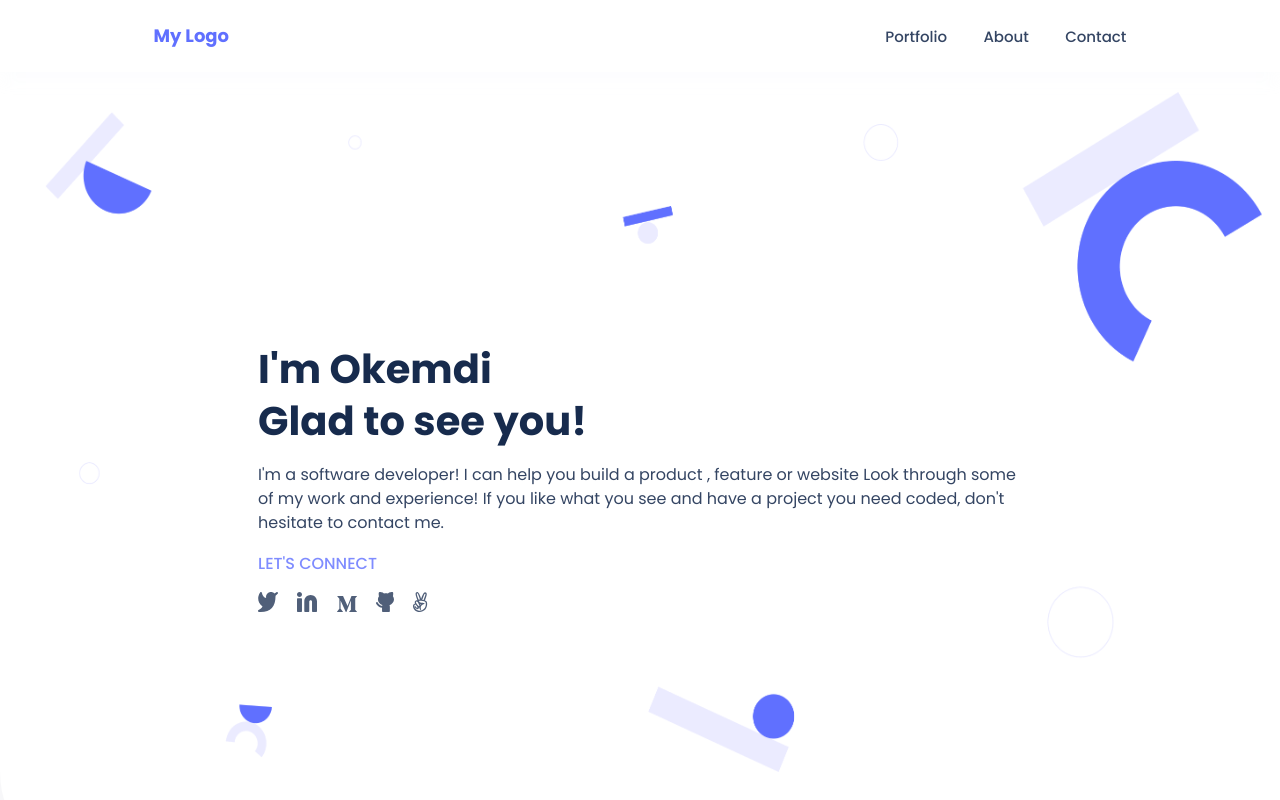
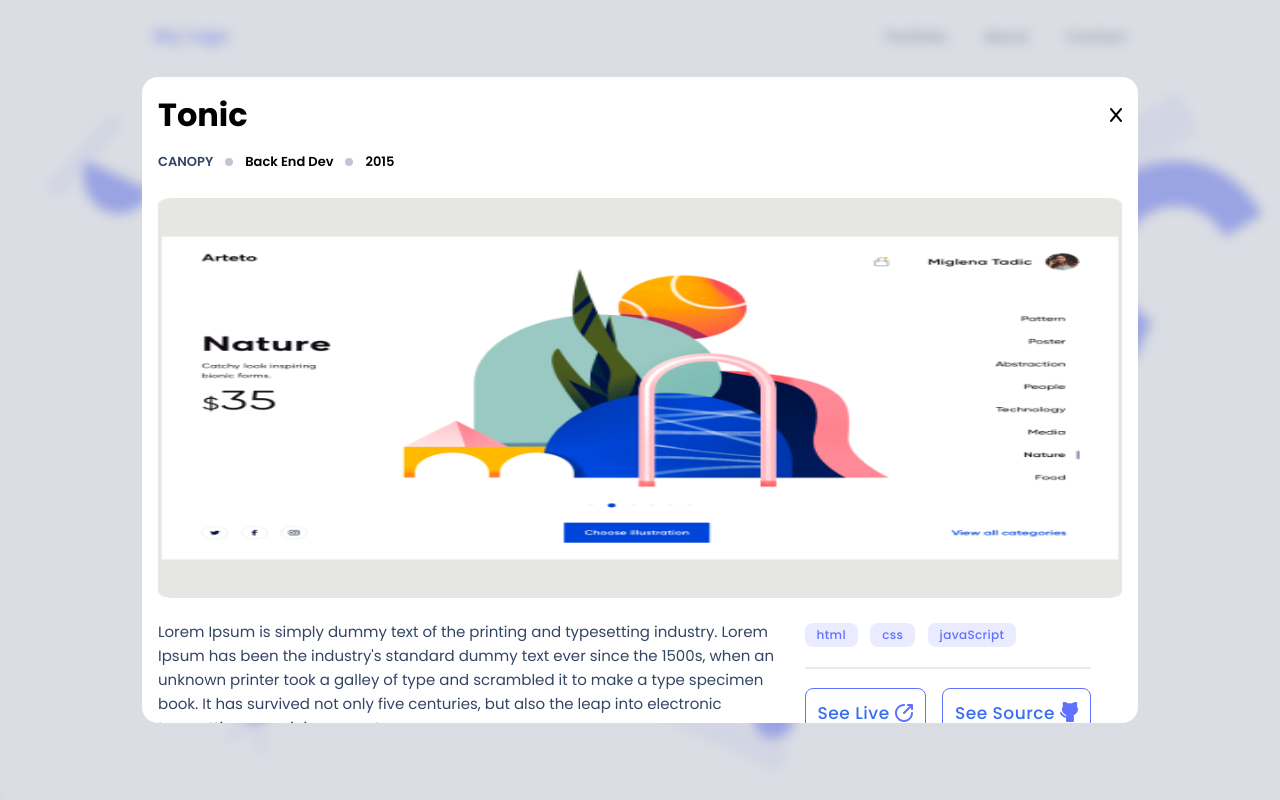
Before and after one commit to Shisui6/portfolio-website, a website: page index.html in a window 1280 px wide. Shown: the top 800 px of the page. Drawn offline with Linux system fonts and the light colour scheme.

Commit message:
Create popup window

```diff
--- a/index.html
+++ b/index.html
@@ -84,8 +84,41 @@
         </div>
       </section>
       <section class="projects-section" id="portfolio">
+        <div class="popup">
+          <div class="popup-card">
+            <div class="flex">
+              <h2>Tonic</h2>
+              <i class="fa-solid fa-x"></i>
+            </div>
+            <div class="project-type popup-type">
+              <h3 class="text-font">CANOPY</h3>
+              <img src="./resources/images/counter.svg" alt="counter" />
+              <h4 class="text-font">Back End Dev</h4>
+              <img src="./resources/images/counter.svg" alt="counter" />
+              <h4 class="text-font">2015</h4>
+            </div>
+            <img src="./resources/images/desktop-1.png" alt="project" class="project-img" id="popup-img">
+            <div class="popup-bottom">
+              <div class="popup-text">
+                <p>Lorem Ipsum is simply dummy text of the printing and typesetting industry. Lorem Ipsum has been the industry's standard dummy text ever since the 1500s, when an unknown printer took a galley of type and scrambled it to make a type specimen book. It has survived not only five centuries, but also the leap into electronic typesetting, remaining essent</p>
+              </div>
+              <div>
+                <ul>
+                  <li>html</li>
+                  <li>css</li>
+                  <li>javaScript</li>
+                </ul>
+                <hr>
+                <div class="center">
+                  <a href="#" class="pro-res right">See Live <img src="./resources/images/live.svg" alt="live"></a>
+                  <a href="#" class="pro-res">See Source <img src="./resources/images/source.svg" alt="source"></a>
+                </div>
+              </div>
+            </div>
+          </div>
+        </div>
         <div class="project">
-          <div id="project-img1" class="hov-img"></div>
+          <img src="./resources/images/desktop-1.png" alt="project-one" class="project-img hov-img">
           <div>
             <h2>Tonic</h2>
             <div class="project-type">
@@ -108,7 +141,7 @@
           </div>
         </div>
         <div class="project">
-          <div id="project-img2" class="hov-img"></div>
+          <img src="./resources/images/desktop-2.png" alt="project-two" class="project-img hov-img" id="project-img2">
           <div>
             <h2>Multi-Post Stories</h2>
             <div class="project-type">
@@ -132,7 +165,7 @@
           </div>
         </div>
         <div class="project">
-          <div id="project-img3" class="hov-img"></div>
+          <img src="./resources/images/desktop-3.png" alt="project-three" class="project-img hov-img">
           <div>
             <h2>Tonic</h2>
             <div class="project-type">
@@ -155,7 +188,7 @@
           </div>
         </div>
         <div class="project">
-          <div id="project-img4" class="hov-img"></div>
+          <img src="./resources/images/desktop-4.png" alt="project-four" class="project-img hov-img" id="project-img4">
           <div>
             <h2>Multi-Post Stories</h2>
             <div class="project-type">
--- a/resources/CSS/style.css
+++ b/resources/CSS/style.css
@@ -185,6 +185,94 @@ header li a.active {
 
 /* Projects Section */
 
+.popup {
+  background-color: rgba(193, 199, 208, 0.6);
+  position: fixed;
+  top: 0;
+  left: 0;
+  bottom: 0;
+  right: 0;
+  z-index: 1;
+  backdrop-filter: blur(6px);
+  padding: 60px 16px 40px;
+  opacity: 0;
+  animation: fadeIn 0.5s;
+  animation-fill-mode: forwards;
+}
+
+.popup-card {
+  background-color: #fff;
+  border-radius: 16px;
+  padding: 16px;
+  overflow-y: auto;
+  height: 100%;
+}
+
+#popup-img {
+  height: 220px;
+}
+
+.popup p {
+  font-weight: 400;
+  font-size: 15px;
+  line-height: 24px;
+  color: #344563;
+}
+
+.popup ul {
+  margin-bottom: 20px;
+}
+
+.popup li {
+  display: inline-block;
+  padding: 4px 12px;
+  background-color: #ebebff;
+  border-radius: 8px;
+  color: #6070ff;
+  font-weight: 500;
+  font-size: 12px;
+  line-height: 16px;
+  letter-spacing: 0.03em;
+  margin-right: 8px;
+}
+
+.flex {
+  display: flex;
+  justify-content: space-between;
+  align-items: center;
+  margin-bottom: 0;
+}
+
+.popup-type {
+  margin-top: 0;
+}
+
+.popup h2 {
+  margin: 0;
+  font-weight: 700;
+  font-size: 32px;
+  line-height: 44px;
+}
+
+.popup hr {
+  margin-bottom: 30px;
+  border: 1px solid #ebecf0;
+  height: 0;
+}
+
+.center {
+  text-align: center;
+}
+
+.right {
+  margin-right: 12px;
+}
+
+.center img {
+  position: relative;
+  top: 3px;
+}
+
 .projects-section {
   display: grid;
   grid-template-rows: 1fr 1.05fr 1fr 1.05fr;
@@ -200,24 +288,9 @@ header li a.active {
   grid-template-rows: 220px 288px;
 }
 
-#project-img1 {
-  background-image: url('../images/project-1.png');
-  background-size: 100% 100%;
-}
-
-#project-img2 {
-  background-image: url('../images/project-2.png');
-  background-size: 100% 100%;
-}
-
-#project-img3 {
-  background-image: url('../images/project-3.png');
-  background-size: 100% 100%;
-}
-
-#project-img4 {
-  background-image: url('../images/project-4.png');
-  background-size: 100% 100%;
+.project-img {
+  width: 100%;
+  height: 100%;
 }
 
 .project h2 {
@@ -520,6 +593,23 @@ input[type='submit']:active {
     padding: 142px;
   }
 
+  .popup {
+    padding: 77px 142px;
+  }
+
+  #popup-img {
+    height: 400px;
+  }
+
+  .popup-bottom {
+    display: flex;
+  }
+
+  .popup-text {
+    width: 65%;
+    margin-right: 20px;
+  }
+
   .project {
     padding: 24px;
     grid-template-columns: 1fr 1fr;
@@ -527,22 +617,17 @@ input[type='submit']:active {
     gap: 46px;
   }
 
-  #project-img1 {
-    background-image: url('../images/desktop-1.png');
+  .project-img {
+    width: 100%;
+    height: 100%;
   }
 
   #project-img2 {
-    background-image: url('../images/desktop-2.png');
     grid-column: 2 / 3;
     grid-row: 1 / 2;
   }
 
-  #project-img3 {
-    background-image: url('../images/desktop-3.png');
-  }
-
   #project-img4 {
-    background-image: url('../images/desktop-4.png');
     grid-column: 2 / 3;
     grid-row: 1 / 2;
   }
--- a/resources/JS/script.js
+++ b/resources/JS/script.js
@@ -43,14 +43,14 @@ window.onscroll = () => {
   }
 };
 
-let projects = [
+const projects = [
   {
     name: 'Tonic',
     description: 'A daily selection of privately personalized reads; no accounts or sign-ups required.',
     image: './resources/images/desktop-1.png',
     technologies: ['html', 'css', 'javascript'],
     live: '',
-        source: ''
+    source: '',
   },
   {
     name: 'Multi-Post Stories',
@@ -58,7 +58,7 @@ let projects = [
     image: './resources/images/desktop-2.png',
     technologies: ['html', 'css', 'javascript'],
     live: '',
-        source: ''
+    source: '',
   },
   {
     name: 'Tonic',
@@ -66,7 +66,7 @@ let projects = [
     image: './resources/images/desktop-3.png',
     technologies: ['html', 'css', 'javascript'],
     live: '',
-        source: ''
+    source: '',
   },
   {
     name: 'Multi-Post Stories',
@@ -74,6 +74,6 @@ let projects = [
     image: './resources/images/desktop-4.png',
     technologies: ['html', 'css', 'javascript'],
     live: '',
-        source: ''
-    }
+    source: '',
+  },
 ];
```
Also changed, not shown: resources/images/live.svg (added), resources/images/source.svg (added). Lines whose indentation alone changed are shown as unchanged.
